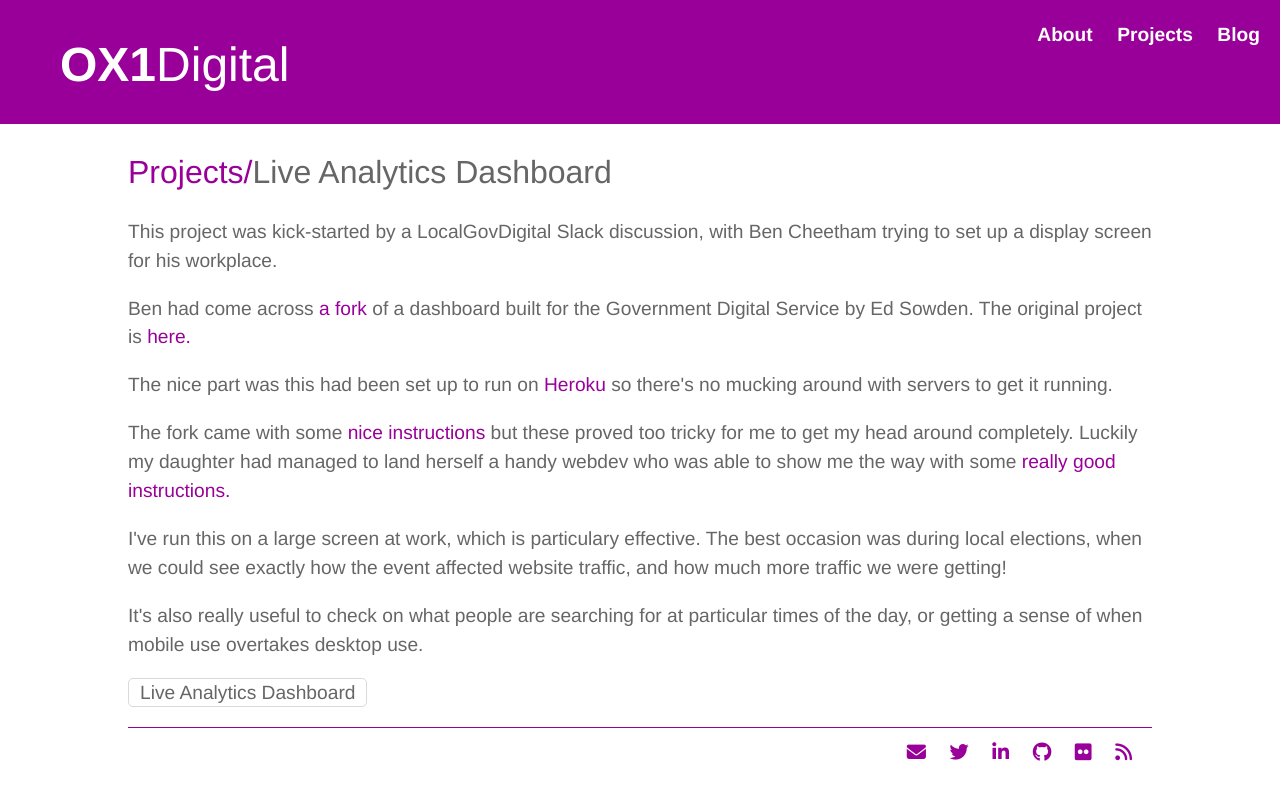
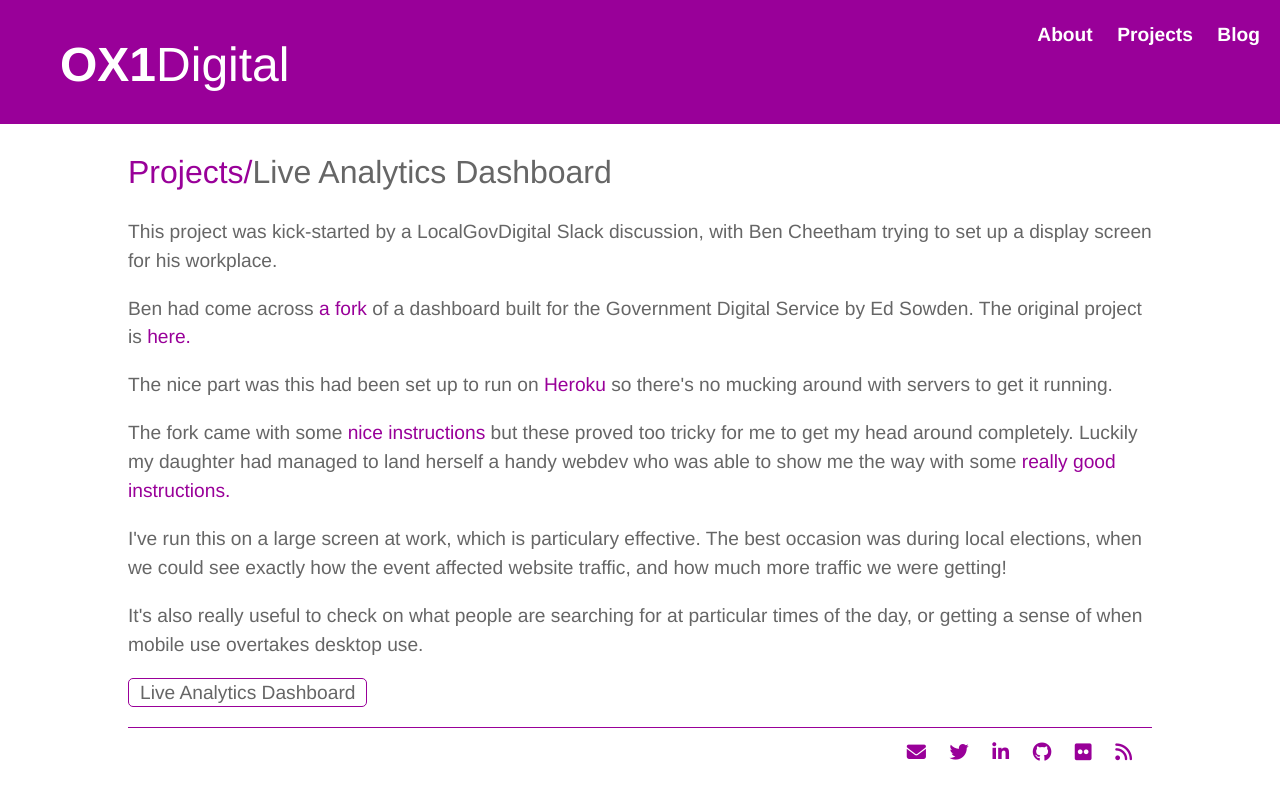
Before and after one commit to electronicdreamplant/electronicdreamplant.github.io, a Jekyll site: the page built from projects/herokuapp.html, in a window 1280 px wide. Shown: the top 800 px of the page. Built offline with Jekyll 4.4.1, drawn with Linux system fonts in a browser that asks for light colours; nearby versions of some CDN libraries.

Commit message:
Update main.css

```diff
--- a/css/main.css
+++ b/css/main.css
@@ -127,8 +127,8 @@ ul.posts li {
 a.button {
   padding: 3px 11px !important;
   text-align: center;
-  border: 1px solid #990099;
-  border-color: rgba(0, 0, 0, .15);
+  border: 1px solid;
+  border-color: #990099;
   color: #666;
   background: transparent;
   box-shadow: none;
@@ -140,4 +140,5 @@ a:hover.button  {
   background: #990099;
   color: white;
   text-decoration:none;
+  box-shadow: 3px 3px 3px #888888;
 }
```
